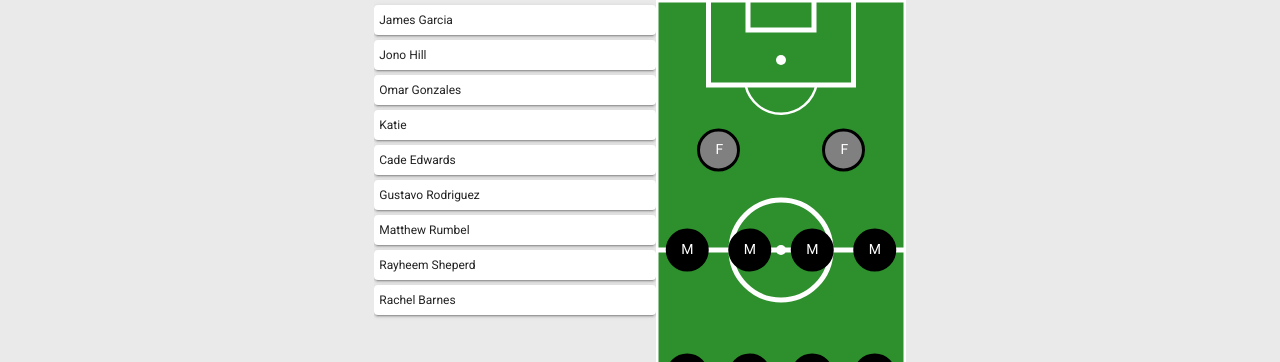
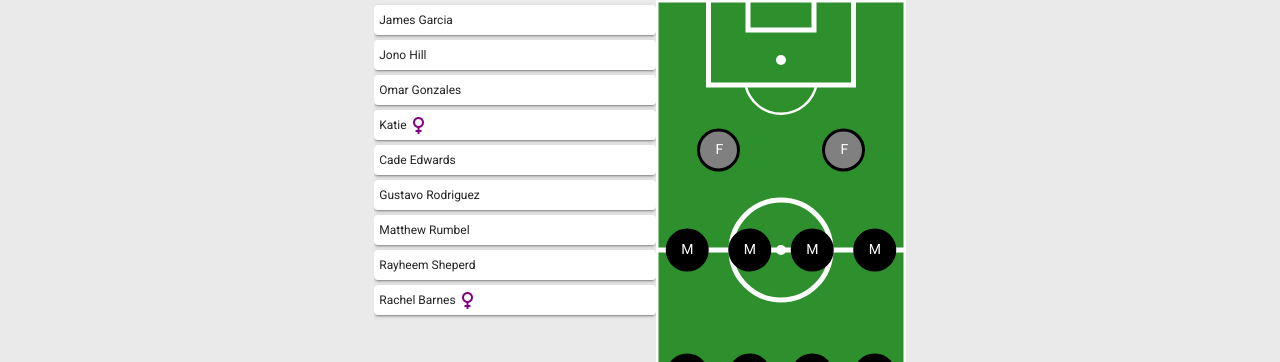
Before and after one commit to jamesfg/soccer-squad, an Angular app: page / in a window 1280 px wide. Shown: the part 95-457 px from the top of the page. Built offline with nearby package versions, Linux system fonts and the light colour scheme.

Commit message:
added female icon and updated player

```diff
--- a/package.json
+++ b/package.json
@@ -21,6 +21,7 @@
     "@angular/platform-browser-dynamic": "~13.0.0",
     "@angular/router": "~13.0.0",
     "d3": "^7.2.1",
+    "material-icons": "^1.10.4",
     "rxjs": "~7.4.0",
     "tslib": "^2.3.0",
     "zone.js": "~0.11.4"
--- a/src/app/app.module.ts
+++ b/src/app/app.module.ts
@@ -9,6 +9,7 @@ import { MatSelectModule } from '@angular/material/select';
 import { MatFormFieldModule } from '@angular/material/form-field';
 import { BrowserAnimationsModule } from '@angular/platform-browser/animations';
 import { MatExpansionModule } from '@angular/material/expansion'
+import { MatIconModule } from '@angular/material/icon';
 
 @NgModule({
   declarations: [
@@ -23,7 +24,8 @@ import { MatExpansionModule } from '@angular/material/expansion'
     MatSelectModule,
     MatFormFieldModule,
     BrowserAnimationsModule,
-    MatExpansionModule
+    MatExpansionModule,
+    MatIconModule
   ],
   providers: [],
   bootstrap: [AppComponent]
--- a/src/app/field/field.component.html
+++ b/src/app/field/field.component.html
@@ -25,7 +25,7 @@
       <mat-expansion-panel hideToggle>
         <mat-expansion-panel-header>
           <mat-panel-title>
-            {{player.name}}
+            {{player.name}}<mat-icon *ngIf="player.isFemale" class="female">female</mat-icon>
           </mat-panel-title>
         </mat-expansion-panel-header>
         <div class="positions-container">Positions: <span class="positions">{{getPlayerPositions(player)}}</span></div>
--- a/src/app/field/field.component.scss
+++ b/src/app/field/field.component.scss
@@ -44,6 +44,10 @@
         .player {
             margin: 5px 0;
 
+            .female {
+                color: purple;
+            }
+
             .positions-container {
                 font-size: 13px;
                 .positions {
--- a/src/app/models/player.model.ts
+++ b/src/app/models/player.model.ts
@@ -4,4 +4,5 @@ export interface Player {
     name: string;
     positions: PositionsEnum[];
     notes?: string;
+    isFemale?: boolean;
 }
--- a/src/app/soccer-squad.service.ts
+++ b/src/app/soccer-squad.service.ts
@@ -27,7 +27,8 @@ export class SoccerSquadService {
       {
         name: "Em Wells",
         positions: [PositionsEnum.DEFENSE],
-        notes: "Possible move to defensive mid"
+        notes: "Possible move to defensive mid",
+        isFemale: true
       },
       {
         name: "Omar Gonzales",
@@ -36,17 +37,20 @@ export class SoccerSquadService {
       },
       {
         name: "Maya Hoyer",
-        positions: [PositionsEnum.GOALKEEPER, PositionsEnum.DEFENSE]
+        positions: [PositionsEnum.GOALKEEPER, PositionsEnum.DEFENSE],
+        isFemale: true
       },
       {
         name: "Katie",
         positions: [PositionsEnum.FORWARD, PositionsEnum.MIDFIELD, PositionsEnum.DEFENSE],
-        notes: "Prefer mid or striker"
+        notes: "Prefer mid or striker",
+        isFemale: true
       },
       {
         name: "Asia Sylvan",
         positions: [PositionsEnum.MIDFIELD, PositionsEnum.DEFENSE],
-        notes: "Defensive midfield or center back"
+        notes: "Defensive midfield or center back",
+        isFemale: true
       },
       {
         name: "Chandler Franks",
@@ -80,7 +84,8 @@ export class SoccerSquadService {
       {
         name: "Calley Calcagno",
         positions: [PositionsEnum.MIDFIELD],
-        notes: "Will help where needed"
+        notes: "Will help where needed",
+        isFemale: true
       },
       {
         name: "Matthew Rumbel",
@@ -98,8 +103,9 @@ export class SoccerSquadService {
       },
       {
         name: "Rachel Barnes",
-        positions: [PositionsEnum.MIDFIELD, PositionsEnum.FORWARD],
-        notes: "Will play anywhere but keeper"
+        positions: [PositionsEnum.DEFENSE, PositionsEnum.FORWARD],
+        notes: "Will play anywhere but keeper",
+        isFemale: true
       }
     ];
   }
--- a/src/styles.scss
+++ b/src/styles.scss
@@ -1,5 +1,5 @@
 @use '@angular/material' as mat;
-
+@import '~material-icons/iconfont/material-icons.css';
 @include mat.core();
 
 $my-primary: mat.define-palette(mat.$indigo-palette, 500);
```
Also changed, not shown: 1 other file (tests, documents, lock files or other folders).
